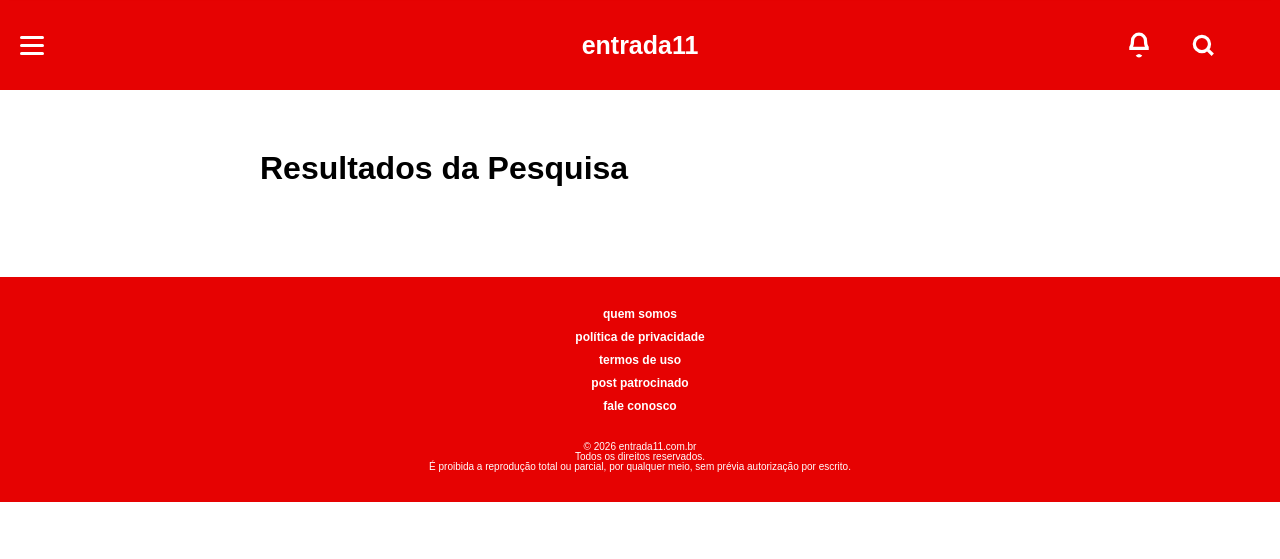
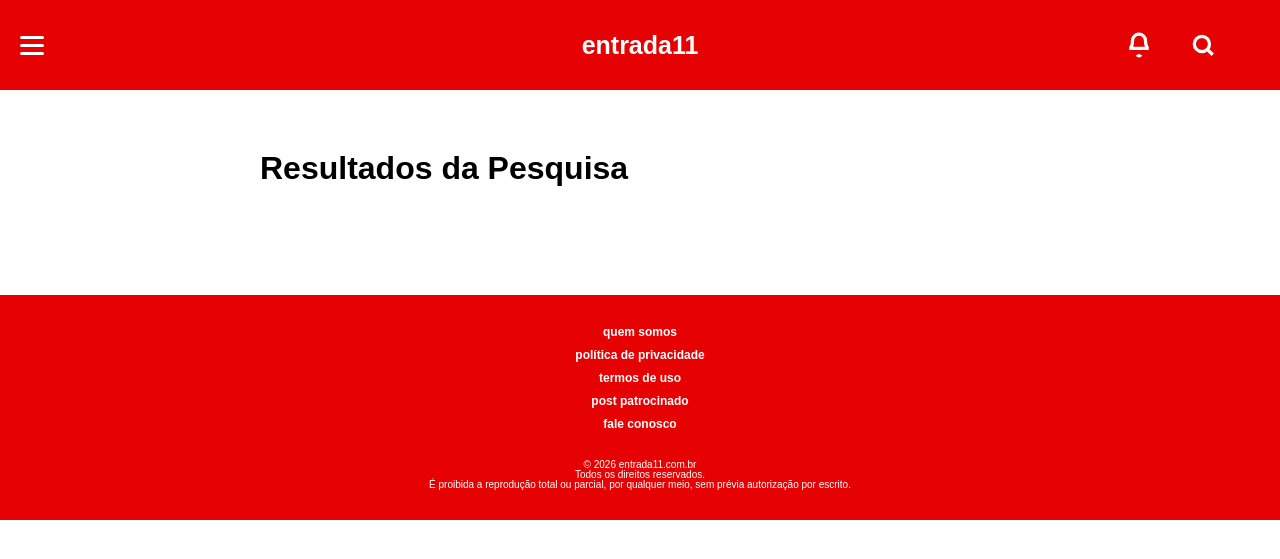
Before and after one commit to entrada11portal/entrada11portal.github.io, a Jekyll site: the page built from search.html, in a window 1280 px wide. Shown: the top 559 px of the page. Built offline with Jekyll 4.4.1, drawn with Linux system fonts in a browser that asks for light colours; comment, search, counter and statistics services are not loaded.

Commit message:
Update search.html

```diff
--- a/search.html
+++ b/search.html
@@ -3,7 +3,8 @@
 title: Pesquisa
 ---
 
-<main style="max-width:800px;margin:auto;padding:40px 20px;">
+<div style="max-width:800px;margin:auto;padding:40px 20px;">
     <h1>Resultados da Pesquisa</h1>
+    <br>
     <div id="results"></div>
-</main>
+</div>
```
